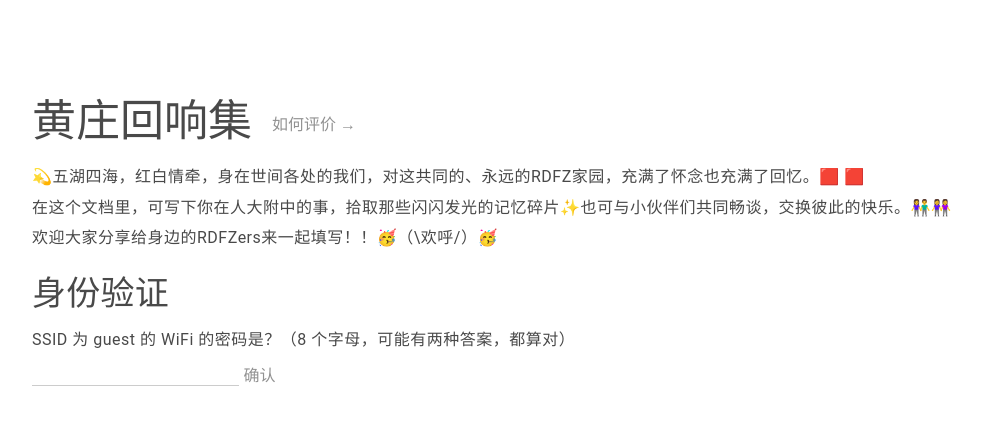
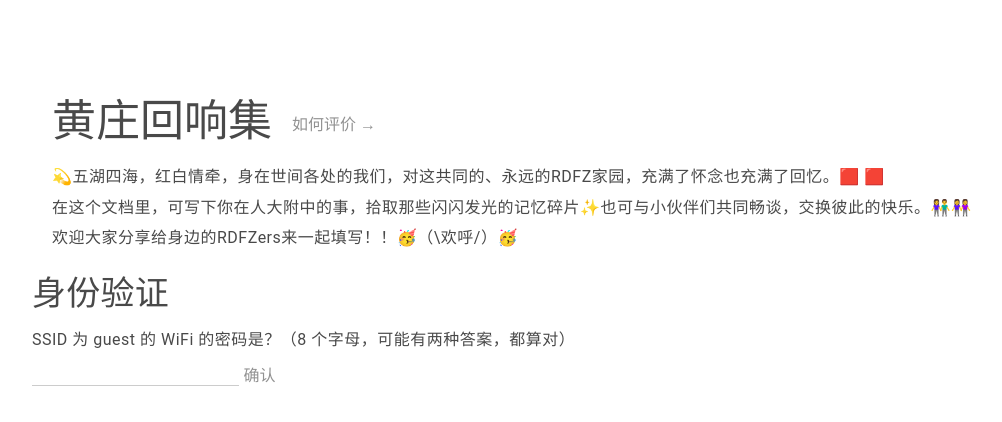
Before and after one commit to Alan-Liang/threads, a website: page static/index.html in a window 1280 px wide. Shown: the whole page, without its empty margins (68-1070 px from the left). Drawn offline with nearby package versions, Linux system fonts and the light colour scheme.

Commit message:
fix(ui): alignment

```diff
--- a/static/index.html
+++ b/static/index.html
@@ -15,6 +15,9 @@
     @media (min-width: 1200px) {
       h3 {
         left: 1.25rem;
+      }
+      .about {
+        margin-left: 1.25rem;
       }
       .order {
         position: absolute;
@@ -95,10 +98,11 @@
     if (window.es6Supported) document.body.classList.remove('noscript')
   </script>
   <main>
+    <div class="about">
       <h1>黄庄回响集<a class="button zhihu-link" href="/zhihu/" style="text-decoration:none">如何评价 →</a></h1>
       <script>
         if (location.pathname.includes('/zhihu/')) document.querySelector('h1').innerHTML = `
-      <h1>黄庄回响集·如何评价<a class="button zhihu-link" href="/" style="text-decoration:none">回到黄庄回响集 →</a></h1>
+        黄庄回响集·如何评价<a class="button zhihu-link" href="/" style="text-decoration:none">回到黄庄回响集 →</a>
         `
       </script>
       <p>💫五湖四海，红白情牵，身在世间各处的我们，对这共同的、永远的RDFZ家园，充满了怀念也充满了回忆。🟥    🟥</p>
@@ -107,6 +111,7 @@
       <div class="noscript-only">
         <br><br>
         您的浏览器可能不支持现代 JavaScript，而我们需要现代 JavaScript 才能为您展示内容。
+      </div>
     </div>
     <div id="app">
     </div>
```
Lines whose indentation alone changed are shown as unchanged.
